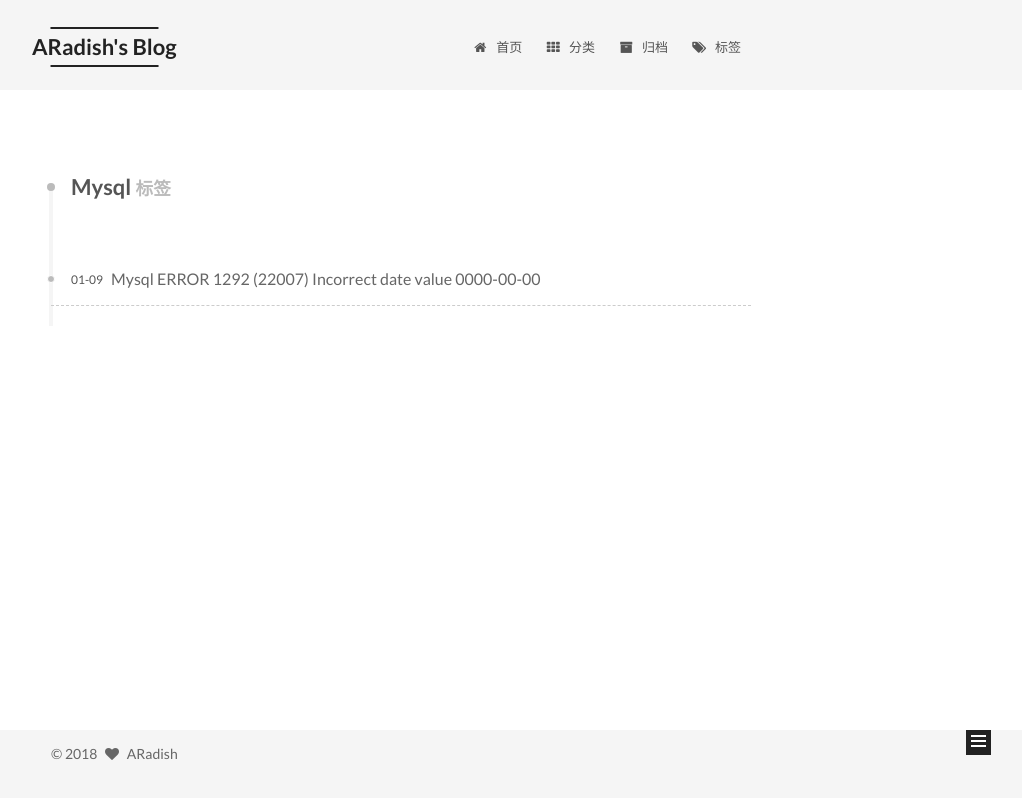
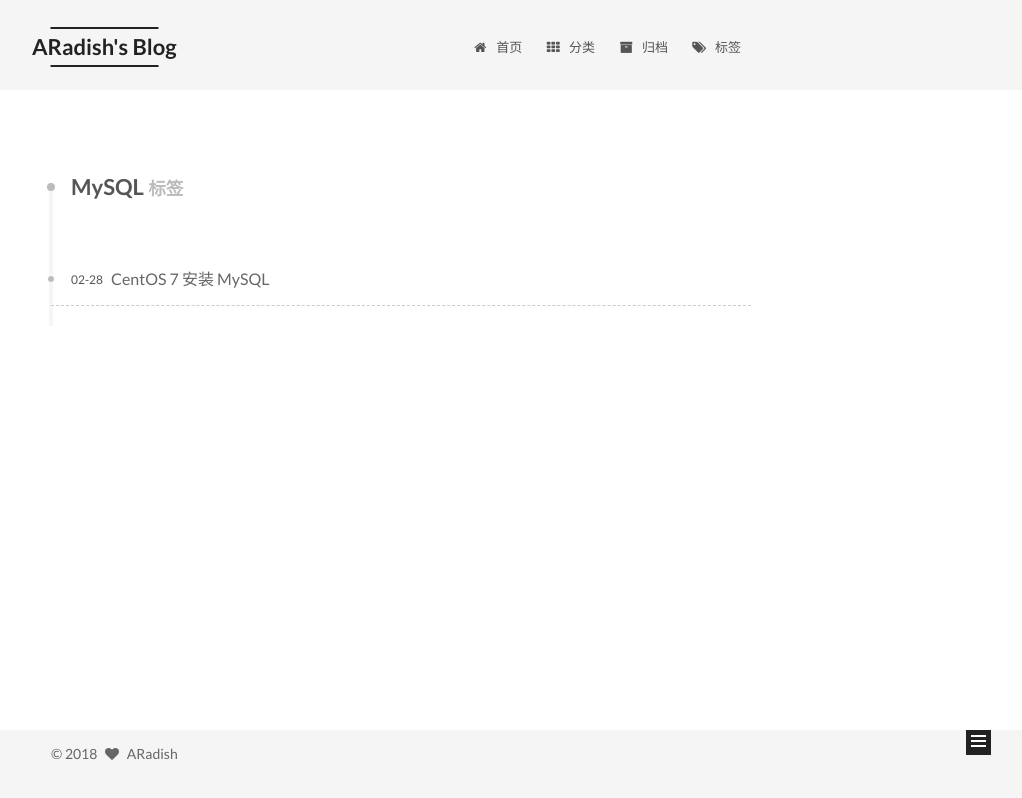
Before and after one commit to ARadish/aradish.github.io, a plain HTML site: page tags/MySQL/index.html in a window 1280 px wide. Shown: the whole page, without its empty margins (239-1261 px from the left). Drawn offline with Linux system fonts and the light colour scheme.

Commit message:
Site updated: 2018-01-11 14:53:38

```diff
--- a/css/main.css
+++ b/css/main.css
@@ -1680,7 +1680,7 @@ pre .javascript .function {
   width: 4px;
   height: 4px;
   border-radius: 50%;
-  background: #7d96ff;
+  background: #1a30d6;
 }
 .links-of-blogroll {
   font-size: 13px;
--- a/tags/MySQL/index.html
+++ b/tags/MySQL/index.html
@@ -87,7 +87,7 @@
 <meta name="description" content="I am a good Vegetable">
 <meta property="og:type" content="website">
 <meta property="og:title" content="ARadish&#39;s Blog">
-<meta property="og:url" content="http://yoursite.com/tags/Mysql/index.html">
+<meta property="og:url" content="http://yoursite.com/tags/MySQL/index.html">
 <meta property="og:site_name" content="ARadish&#39;s Blog">
 <meta property="og:description" content="I am a good Vegetable">
 <meta property="og:locale" content="zh-Hans">
@@ -121,13 +121,13 @@
 
 
 
-  <link rel="canonical" href="http://yoursite.com/tags/Mysql/"/>
+  <link rel="canonical" href="http://yoursite.com/tags/MySQL/"/>
 
 
 
 
 
-  <title> 标签: Mysql | ARadish's Blog </title>
+  <title> 标签: MySQL | ARadish's Blog </title>
 </head>
 
 <body itemscope itemtype="http://schema.org/WebPage" lang="zh-Hans">
@@ -241,7 +241,7 @@
   <div id="posts" class="posts-collapse">
     <div class="collection-title">
       <h2 >
-        Mysql
+        MySQL
         <small>标签</small>
       </h2>
     </div>
@@ -254,9 +254,9 @@
 
       <h1 class="post-title">
 
-            <a class="post-title-link" href="/2018/01/09/2018-01-09-Mysql-Incorrect-date-value/" itemprop="url">
+            <a class="post-title-link" href="/2017/02/28/CentOS-7-安装-MySQL/" itemprop="url">
 
-                <span itemprop="name">Mysql ERROR 1292 (22007) Incorrect date value 0000-00-00</span>
+                <span itemprop="name">CentOS 7 安装 MySQL</span>
 
             </a>
 
@@ -264,9 +264,9 @@
 
       <div class="post-meta">
         <time class="post-time" itemprop="dateCreated"
-              datetime="2018-01-09T22:08:29+08:00"
-              content="2018-01-09" >
-          01-09
+              datetime="2017-02-28T20:06:07+08:00"
+              content="2017-02-28" >
+          02-28
         </time>
       </div>
 
@@ -494,3 +494,27 @@
 
 </body>
 </html>
+
+
+
+
+
+
+
+
+
+
+
+
+
+
+
+
+
+
+
+
+
+
+</body>
+</html>
```
Also changed, not shown: 2018/01/09/2018-01-09-Mysql-Incorrect-date-value/index.html (+1 -1 lines).
